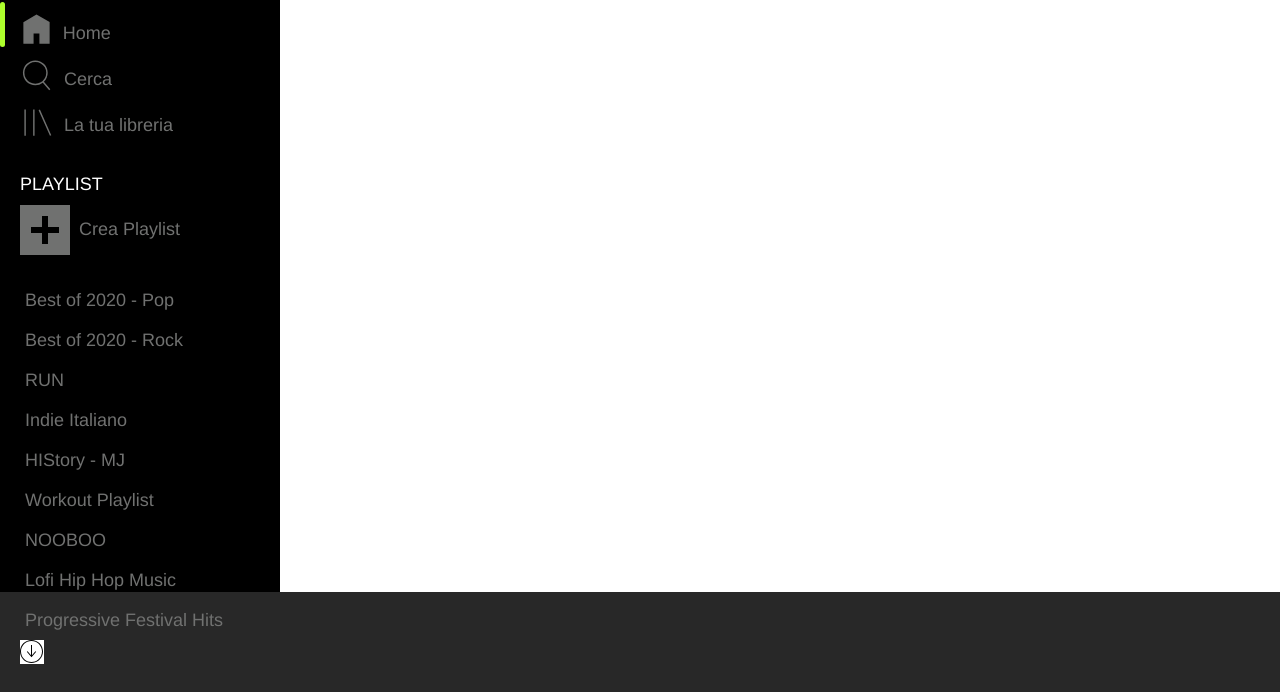
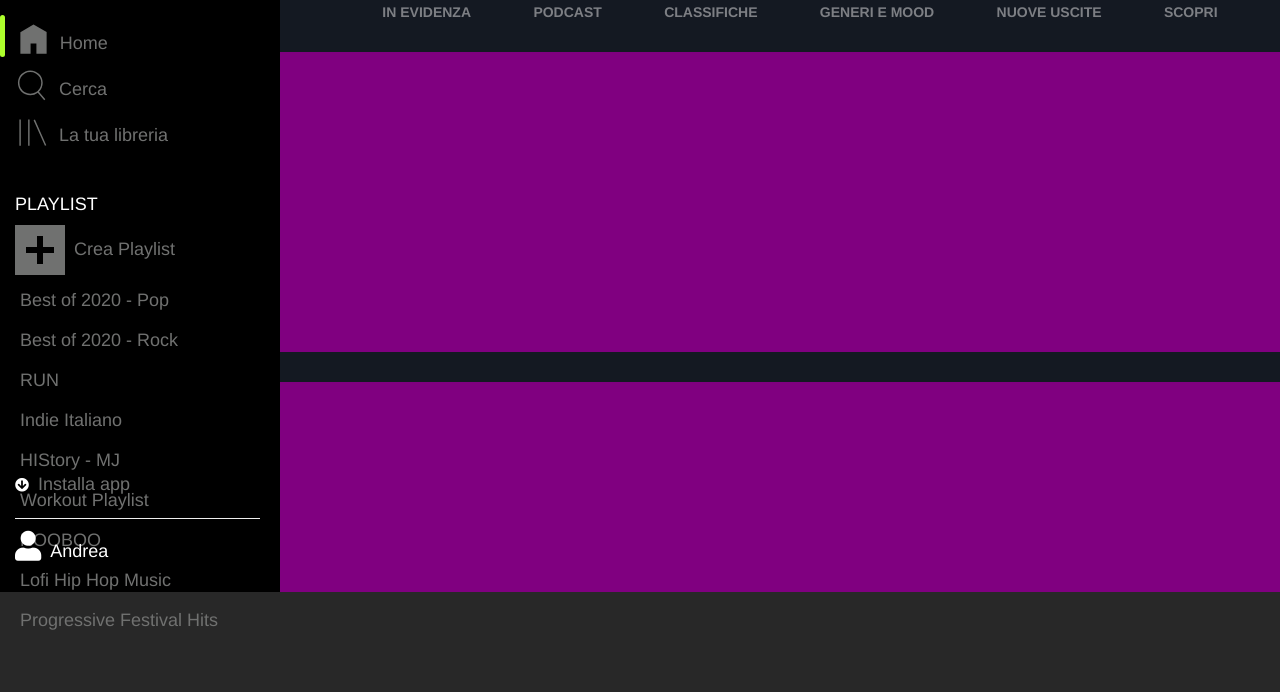
Before and after one commit to ilSaba/html-css-spotifyweb, a plain HTML site: page index.html in a window 1280 px wide. Shown: the part 108-800 px from the top of the page. Drawn offline with nearby package versions, Linux system fonts and the light colour scheme.

Commit message:
nav + siebar completati. Primi passi Main

```diff
--- a/assets/css/master.css
+++ b/assets/css/master.css
@@ -7,6 +7,10 @@
 body{
     color: #fff;
 }
+
+
+
+
 
 
 
@@ -40,13 +44,9 @@ header .btn-upgrade:hover{
     border: 1px solid green;
 }
 
-/* .ul-li-nav{
-    color: red;
-    list-style-type: none;
-    display: flex;
-    justify-content: center;
-    justify-content: space-evenly;
-} */
+
+
+
 
 
 
@@ -54,7 +54,8 @@ header .btn-upgrade:hover{
 /* SIDEBAR */
 .img-logo{
     height: 80px;
-    margin: 15px 0;
+    margin-top: 15px;
+    margin-bottom: 30px;
 }
 
 .fa-spotify{
@@ -66,8 +67,9 @@ header .btn-upgrade:hover{
     height: calc(100vh - 100px);
     background-color: #000;
     margin-left: 0;
-    padding-left: 35px;
     padding-right: 35px;
+    display: flex;
+    flex-direction: column;
 }
 
 .sidebar-icon{
@@ -91,12 +93,19 @@ header .btn-upgrade:hover{
 .select-bar-sidebar{
     display: inline-block;
     width: 5px;
-    height: 45px;
+    height: 42px;
     border-radius: 10px;
     background-color: #ADFF2C;
-    margin-left: -20px;
-    margin-right:10px;
+    margin-left: -15px;
+    margin-right: 7px;
 }
+
+.ul-style{
+    list-style-type: none;
+    padding-inline-start: 0;
+    color: #fff;
+}
+
 
 .playlist-button{
     background-color: #707170;
@@ -107,25 +116,43 @@ header .btn-upgrade:hover{
     background-color: #fff;
 }
 
+
 .sidebar-icon.description.playlist{
     vertical-align: 50%;
 }
 
-.sidebar.mamma{
-    margin-top: 50px;
-    display: flex;
-    align-items: flex-end;
-}
-
-.download-svg{
-    background-color: #fff;
+.fa-arrow-circle-down{
     color: #fff;
 }
 
-.ciao{
+.app-install{
+    font-size: 18px;
+    font-weight: 500;
+    margin-left: 5px;
+}
+
+.end-sidebar{
+    height: 120px;
+    width: 280px;
+    margin-left: -15px;
     display: flex;
-    justify-content: flex-end;
+    justify-content: flex-start;
+    position: absolute;
+    bottom: 100px;
 }
+
+#hr-app{
+    width: 245px;
+}
+
+.fa-user{
+    font-size: 30px;
+    margin-top: -10px;
+}
+
+
+
+
 
 
 
@@ -134,13 +161,14 @@ header .btn-upgrade:hover{
 main{
     height: calc(100vh - 100px);
     width: 100%;
-    background-color: #fff;
+    background-color: #141922;
     display: flex;
+}
 
-}
 .card{
     width: calc(100% - 280px);
     overflow-y: auto;
+    padding-top: 110px;
 }
 
 section{
@@ -148,6 +176,22 @@ section{
     height: 300px;
     background-color: purple;
 }
+
+.ul-li-nav{
+    color: #707170;
+    list-style-type: none;
+    display: flex;
+    justify-content: center;
+    justify-content: space-evenly;
+    flex-wrap: wrap;
+    font-weight: bold;
+    text-transform: uppercase;
+}
+
+a{
+    color: #7D7F84;
+}
+
 
 
 
@@ -164,6 +208,12 @@ footer{
     align-items: center;
     width: 100vw; */
 }
+
+
+
+
+
+
 
 
 /*
@@ -208,6 +258,10 @@ footer{
         width: 60px;
     }
 
+    .end-sidebar{
+        width: 60px;
+    }
+
     header{
         width: calc(100% - 60px);
     }
@@ -238,4 +292,27 @@ footer{
         display: none;
     }
 
+    #hr-app{
+        display: none;
+    }
+
+    .app-install{
+        display: none;
+    }
+
+    .fa-user{
+        margin-top: 20px;
+    }
+
+    .fa-arrow-circle-down{
+        margin-left: 6px;
+        padding-top: 40px;
+    }
+
+    .container{
+        margin-right: 0;
+    }
+
+
+
 }
--- a/index.html
+++ b/index.html
@@ -25,95 +25,93 @@
     <main>
       <!-- SIDEBAR -->
       <aside class="container sidebar">
-        <div class="row">
         <img class="img-logo" src="assets/img/logo.png" alt="logo">
         <i class="fab fa-spotify"></i>
-        </div>
-        <div class="row">
+        <ul class="ul-style">
+          <li>
             <div class="select-bar-sidebar"></div>
             <svg class="sidebar-icon" viewBox="0 0 512 512" xmlns="http://www.w3.org/2000/svg"><path d="M448 463.746h-149.333v-149.333h-85.334v149.333h-149.333v-315.428l192-111.746 192 110.984v316.19z" fill="currentColor"></path></svg>
             <span class="sidebar-icon description">Home</span>
-        </div>
-        <div class="row">
+          </li>
+          <li>
             <svg class="sidebar-icon" viewBox="0 0 512 512" xmlns="http://www.w3.org/2000/svg"><path d="M349.714 347.937l93.714 109.969-16.254 13.969-93.969-109.969q-48.508 36.825-109.207 36.825-36.826 0-70.476-14.349t-57.905-38.603-38.603-57.905-14.349-70.476 14.349-70.476 38.603-57.905 57.905-38.603 70.476-14.349 70.476 14.349 57.905 38.603 38.603 57.905 14.349 70.476q0 37.841-14.73 71.619t-40.889 58.921zM224 377.397q43.428 0 80.254-21.461t58.286-58.286 21.461-80.254-21.461-80.254-58.286-58.285-80.254-21.46-80.254 21.46-58.285 58.285-21.46 80.254 21.46 80.254 58.285 58.286 80.254 21.461z" fill="currentColor" fill-rule="evenodd"></path></svg>
             <span class="sidebar-icon description">Cerca</span>
-        </div>
-        <div class="row">
+          </li>
+          <li>
             <svg class="sidebar-icon" viewBox="0 0 512 512" xmlns="http://www.w3.org/2000/svg"><path d="M291.301 81.778l166.349 373.587-19.301 8.635-166.349-373.587zM64 463.746v-384h21.334v384h-21.334zM192 463.746v-384h21.334v384h-21.334z" fill="currentColor"></path></svg>
             <span class="sidebar-icon description">La tua libreria</span>
-        </div>
-        <div class="row">
+          </li>
+        </ul>
         <br>
+
         <h4>PLAYLIST</h4>
-        </div>
-        <div class="row">
+        <ul class="ul-style">
+          <li>
             <svg class="playlist-button" shape-rendering="crispEdges" viewBox="0 0 36 36"><path d="m28 20h-8v8h-4v-8h-8v-4h8v-8h4v8h8v4z"></path></svg>
             <span class="sidebar-icon description playlist">Crea Playlist</span>
-        </div>
-        <div class="row">
-          <br>
+          </li>
+          <li>
             <span class="sidebar-icon description">Best of 2020 - Pop</span>
-        </div>
-        <div class="row">
+          </li>
+          <li>
             <span class="sidebar-icon description">Best of 2020 - Rock</span>
-        </div>
-        <div class="row">
+          </li>
+          <li>
             <span class="sidebar-icon description">RUN</span>
-        </div>
-        <div class="row">
+          </li>
+          <li>
             <span class="sidebar-icon description">Indie Italiano</span>
-        </div>
-        <div class="row">
+          </li>
+          <li>
             <span class="sidebar-icon description">HIStory - MJ</span>
-        </div>
-        <div class="row">
+          </li>
+          <li>
             <span class="sidebar-icon description">Workout Playlist</span>
-        </div>
-        <div class="row">
+          </li>
+          <li>
             <span class="sidebar-icon description">NOOBOO</span>
-        </div>
-        <div class="row">
+          </li>
+          <li>
             <span class="sidebar-icon description">Lofi Hip Hop Music</span>
-        </div>
-        <div class="row">
+          </li>
+          <li>
             <span class="sidebar-icon description">Progressive Festival Hits</span>
-        </div>
-        <div class="row">
-          <svg role="img" height="24" width="24" viewBox="0 0 24 24" class="download-svg"><path d="M11.5 0C5.149 0 0 5.148 0 11.5 0 17.851 5.149 23 11.5 23S23 17.851 23 11.5C23 5.148 17.851 0 11.5 0zm0 22C5.71 22 1 17.29 1 11.5S5.71 1 11.5 1 22 5.71 22 11.5 17.29 22 11.5 22zm.499-6.842V5h-1v10.149l-3.418-3.975-.758.652 4.678 5.44 4.694-5.439-.757-.653-3.439 3.984z"></path></svg>
+          </li>
+        </ul>
+        <div class="container end-sidebar">
+          <ul class="ul-style">
+            <li>
+              <i class="fas fa-arrow-circle-down"></i>
+              <span class="sidebar-icon app-install">Installa app</span>
+              <hr id="hr-app">
+            </li>
+            <li>
+              <i class="fas fa-user"></i>
+              <span class="sidebar-icon sidebar-icon app-install" style="color: #fff">Andrea</span>
+            </li>
+          </ul>
         </div>
       </aside>
-    </main>
 
+      <div class="card">
+        <ul class="ul-li-nav">
+          <li><a href="#">in evidenza</a></li>
+          <li><a href="#">podcast</a></li>
+          <li><a href="#">classifiche</a></li>
+          <li><a href="#">generi e mood</a></li>
+          <li><a href="#">nuove uscite</a></li>
+          <li><a href="#">scopri</a></li>
+        </ul>
 
-      <!-- <div class="card">
         <section></section>
         <section></section>
         <section></section>
         <section></section>
         <section></section>
-      </div> -->
-
+      </div>
+    </main>
 
     <!-- PLAYER -->
-    <footer>
-
-
-    </footer>
-
-
-
-
-
-
-      <!-- <ul class="ul-li-nav">
-        <li>in evidenza</li>
-        <li>podcast</li>
-        <li>classifiche</li>
-        <li>generi e mood</li>
-        <li>nuove uscite</li>
-        <li>scopri</li>
-      </ul> -->
-
-
+    <footer></footer>
 </body>
 </html>
```
Lines whose indentation alone changed are shown as unchanged.
